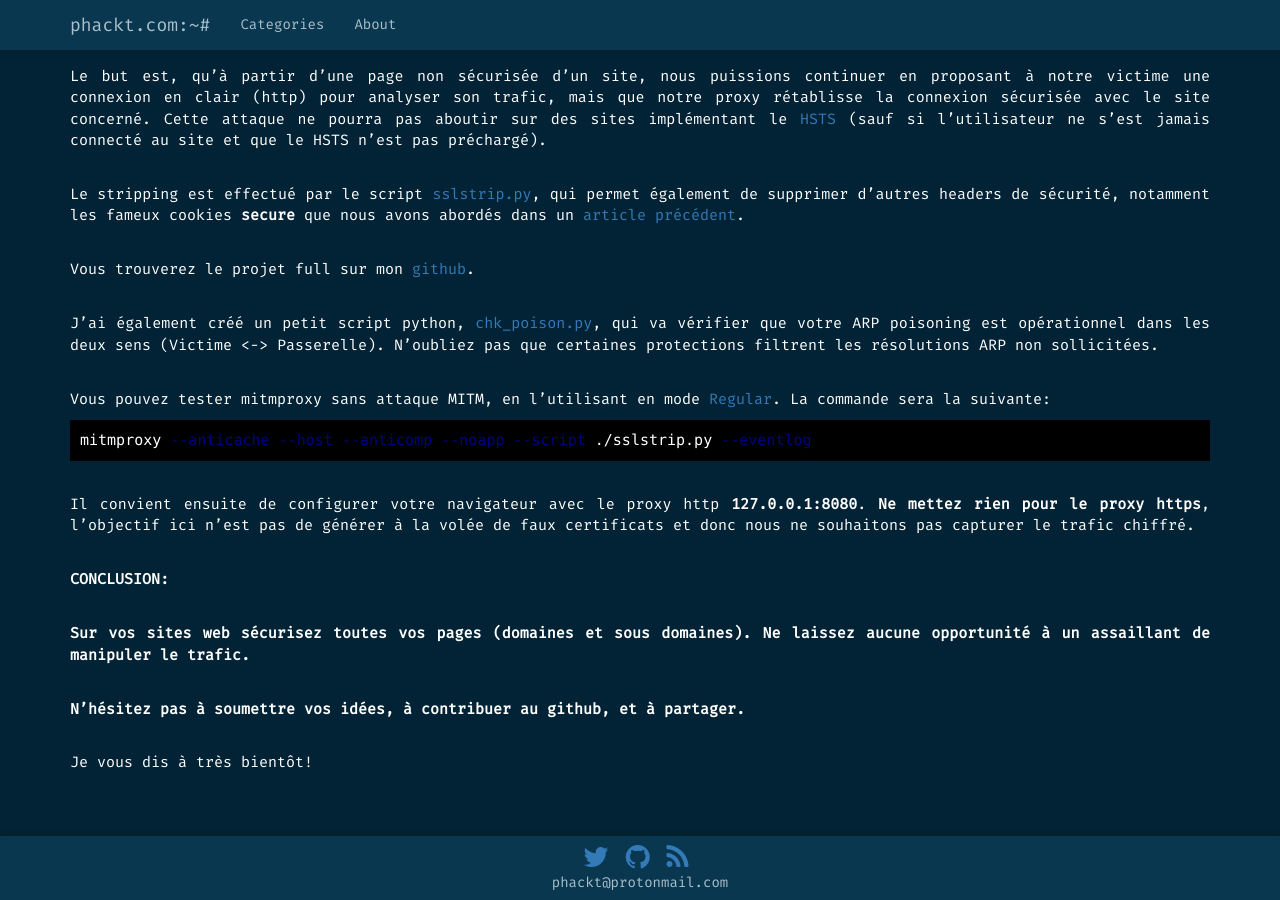
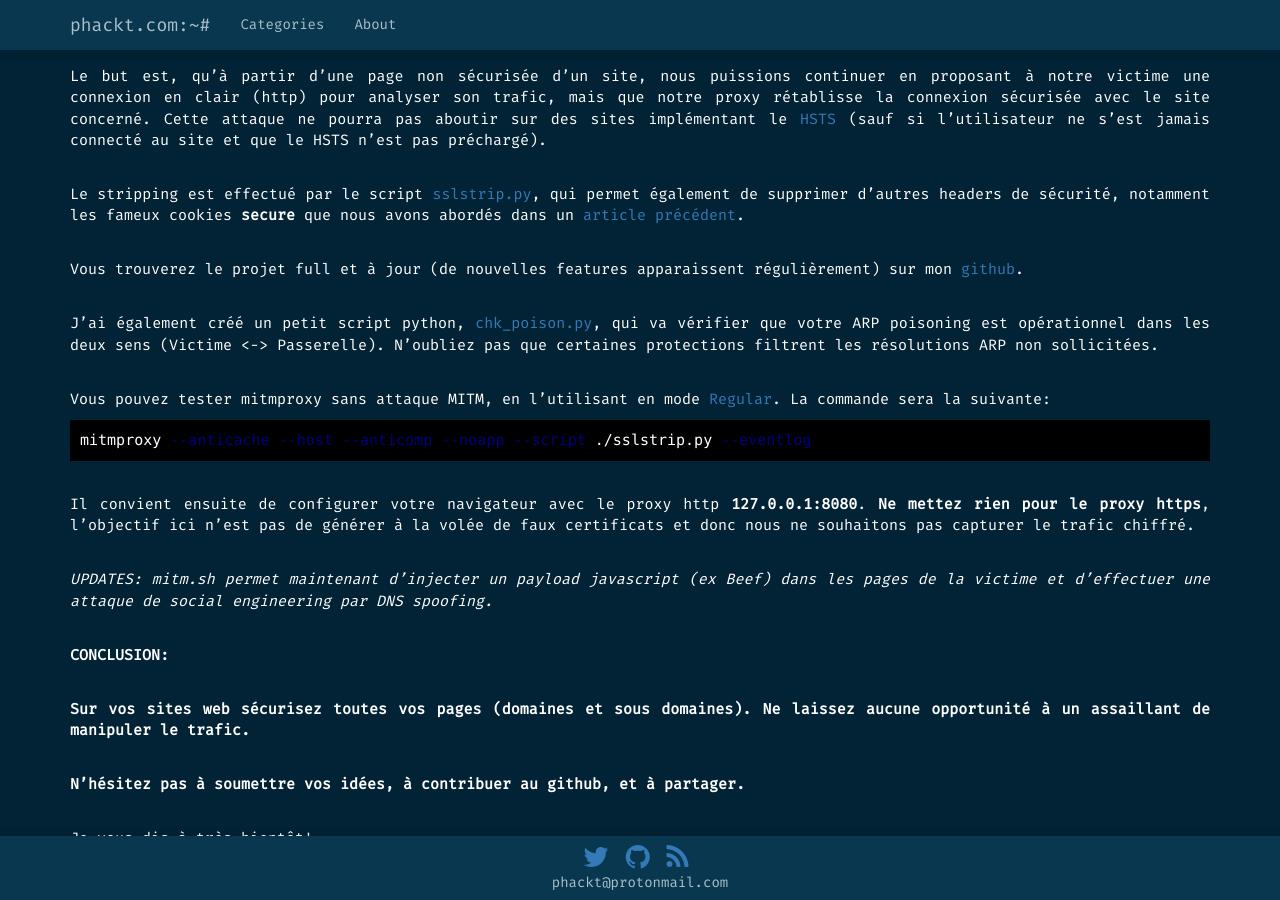
Before and after one commit to phackt/phackt.github.io, a Jekyll site: the page built from _posts/2016-10-01-http-proxying.markdown, in a window 1280 px wide and 900 px high, scrolled down 536 px. Built offline with Jekyll 4.4.1, drawn with Linux system fonts in a browser that asks for light colours; nearby versions of some CDN libraries; some web fonts are replaced; comment, search, counter and statistics services are not loaded.

```diff
--- a/_posts/2016-10-01-http-proxying.markdown
+++ b/_posts/2016-10-01-http-proxying.markdown
@@ -19,7 +19,7 @@ Le but est, qu'à partir d'une page non sécurisée d'un site, nous puissions co
 
 Le stripping est effectué par le script [sslstrip.py](https://github.com/phackt/Workshops/blob/master/mitm/http_proxy/sslstrip.py), qui permet également de supprimer d'autres headers de sécurité, notamment les fameux cookies **secure** que nous avons abordés dans un [article précédent]({{ site.url }}/xss-cors-csrf-partie-2-xss-cookies-session).
 
-Vous trouverez le projet full sur mon [github](https://github.com/phackt/Workshops/tree/master/mitm/http_proxy).
+Vous trouverez le projet full et à jour (de nouvelles features apparaissent régulièrement) sur mon [github](https://github.com/phackt/mitm).
 
 J'ai également créé un petit script python, [chk_poison.py](https://github.com/phackt/Workshops/blob/master/mitm/http_proxy/chk_poison.py), qui va vérifier que votre ARP poisoning est opérationnel dans les deux sens (Victime \<-\> Passerelle). N'oubliez pas que certaines protections filtrent les résolutions ARP non sollicitées.
 
@@ -31,6 +31,8 @@ mitmproxy --anticache --host --anticomp --noapp --script ./sslstrip.py --eventlo
 
 Il convient ensuite de configurer votre navigateur avec le proxy http **127.0.0.1:8080**. **Ne mettez rien pour le proxy https**, l'objectif ici n'est pas de générer à la volée de faux certificats et donc nous ne souhaitons pas capturer le trafic chiffré.
 
+*UPDATES: mitm.sh permet maintenant d'injecter un payload javascript (ex Beef) dans les pages de la victime et d'effectuer une attaque de social engineering par DNS spoofing.*
+
 **CONCLUSION:**
 
 **Sur vos sites web sécurisez toutes vos pages (domaines et sous domaines). Ne laissez aucune opportunité à un assaillant de manipuler le trafic.**
```
